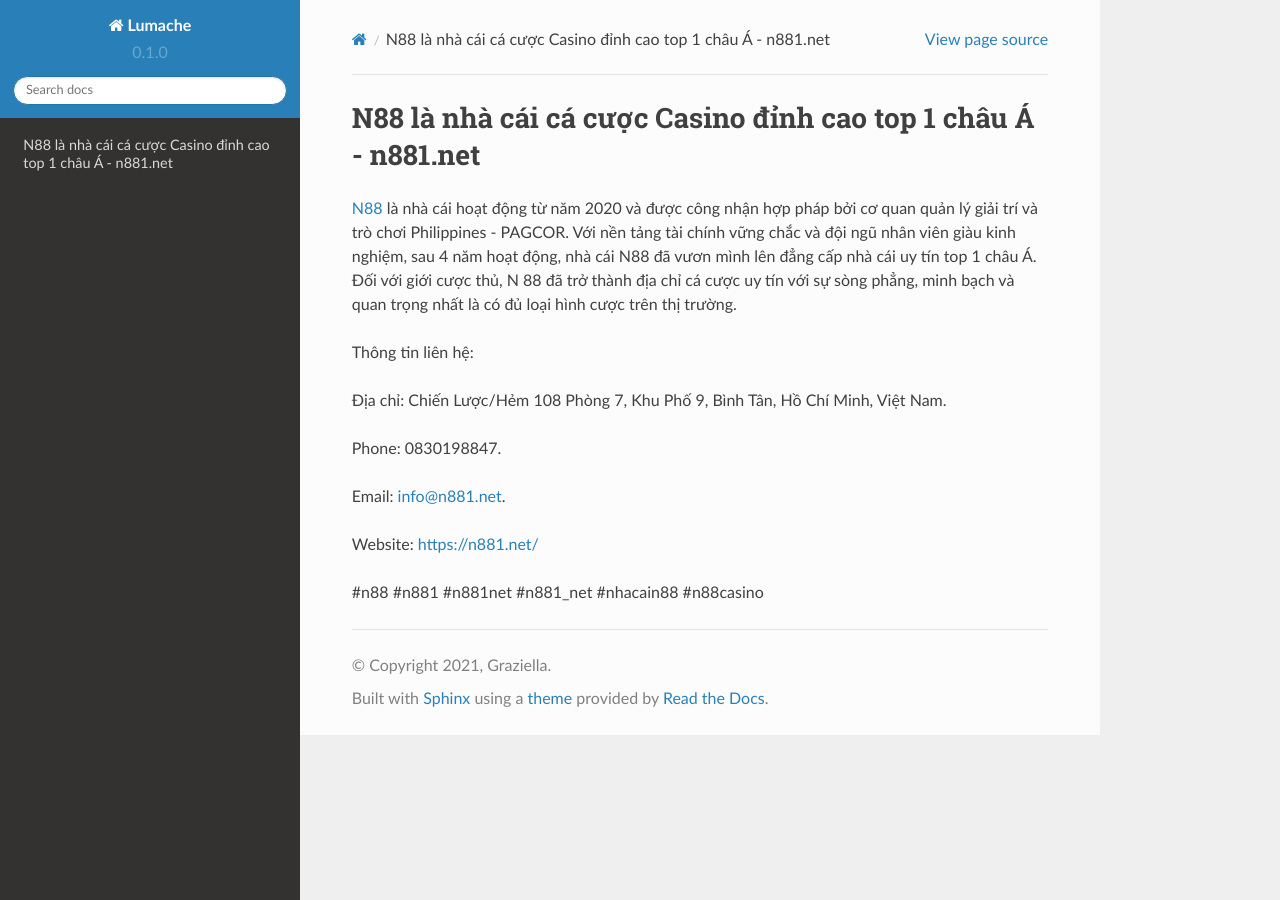
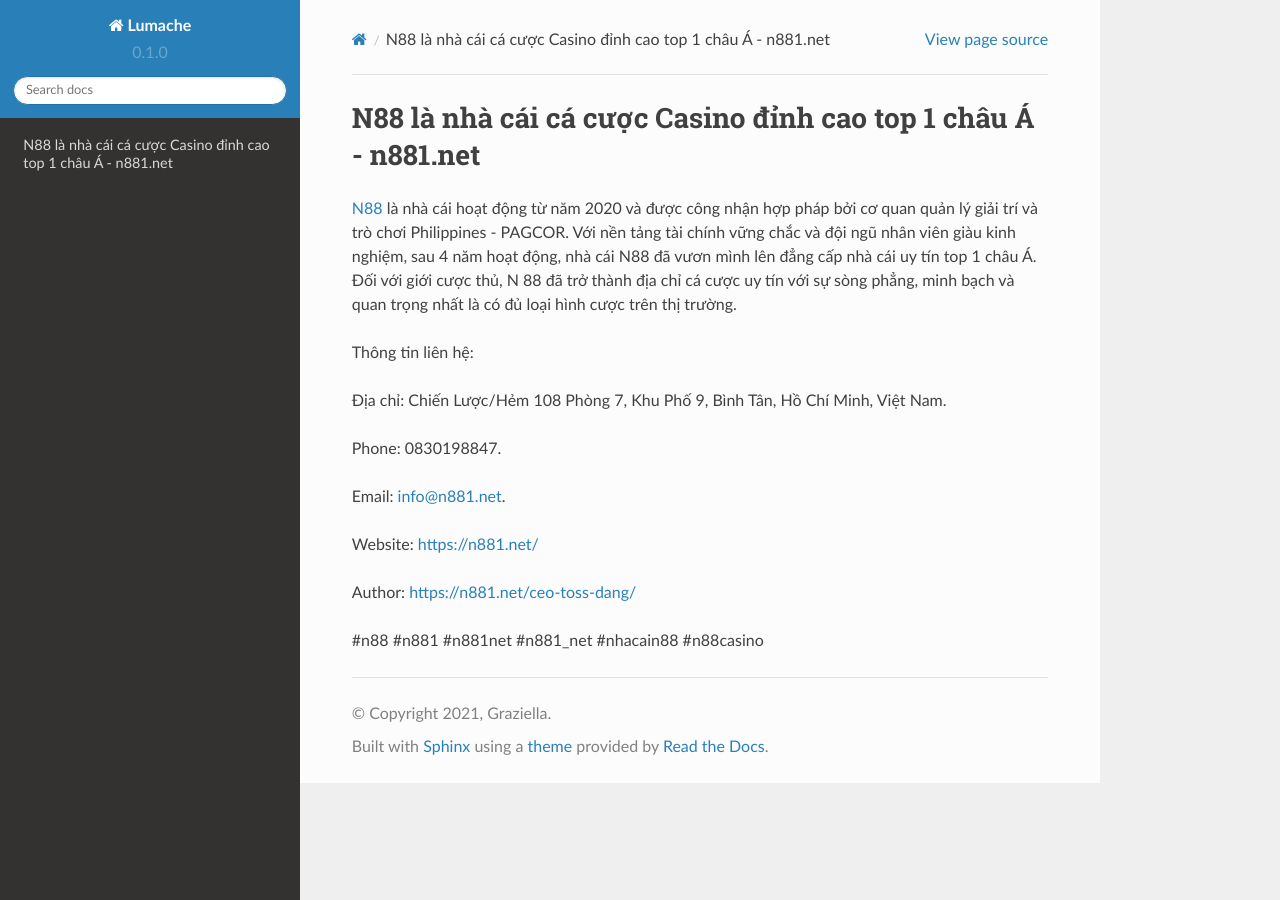
Before and after one commit to socialentity1/n881net, a Sphinx documentation site: the page built from docs/source/index.rst, in a window 1280 px wide. Built offline with Sphinx 7.4.7 and the Read the Docs theme 2.0.0, drawn with Linux system fonts in a browser that asks for light colours; part of the change alters nothing that is shown.

Commit message:
Update index.rst

```diff
--- a/docs/source/index.rst
+++ b/docs/source/index.rst
@@ -13,4 +13,6 @@ Email: info@n881.net.
 
 Website: https://n881.net/
 
+Author: https://n881.net/ceo-toss-dang/
+
 #n88 #n881 #n881net #n881_net #nhacain88 #n88casino
```
